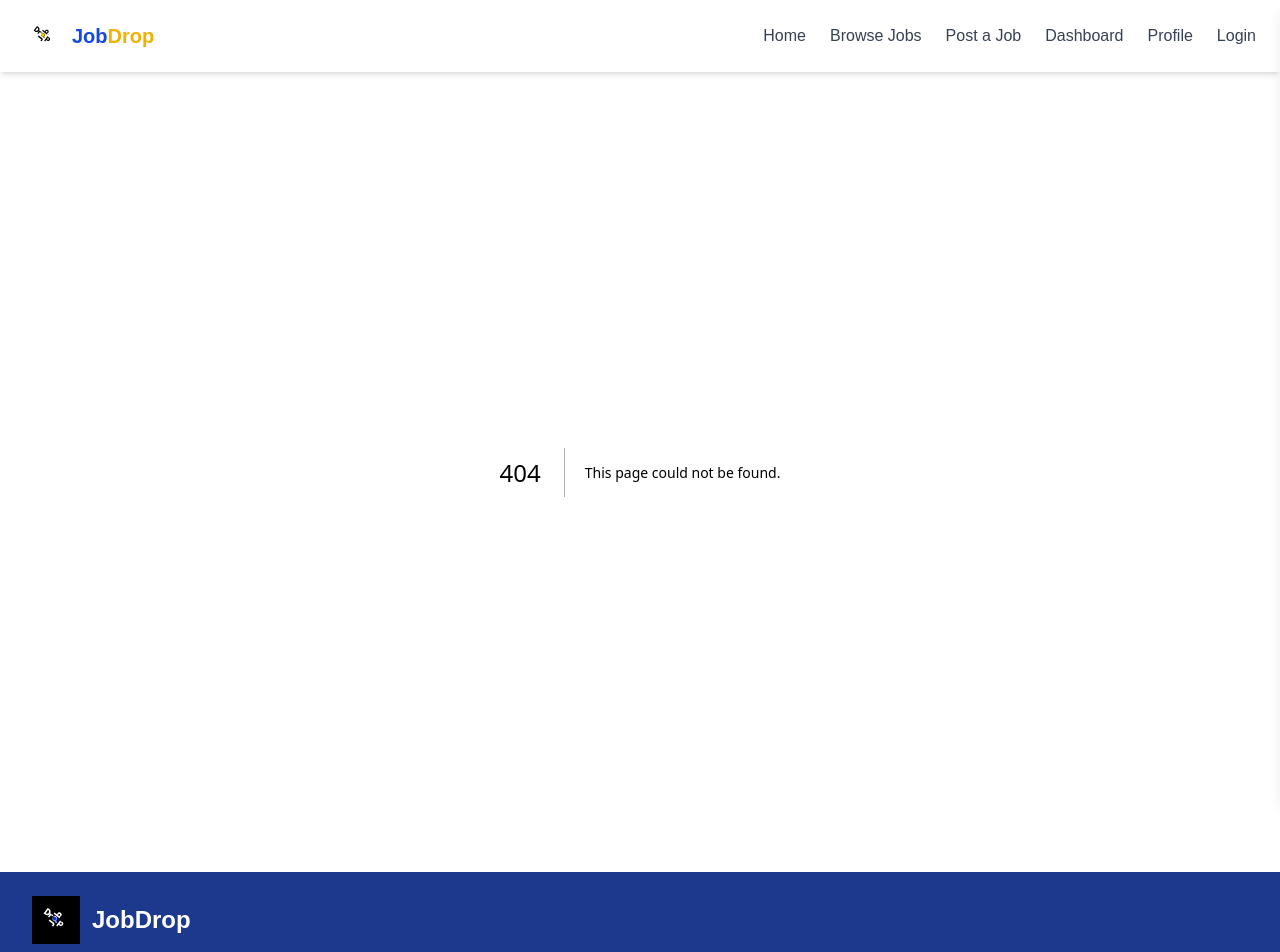
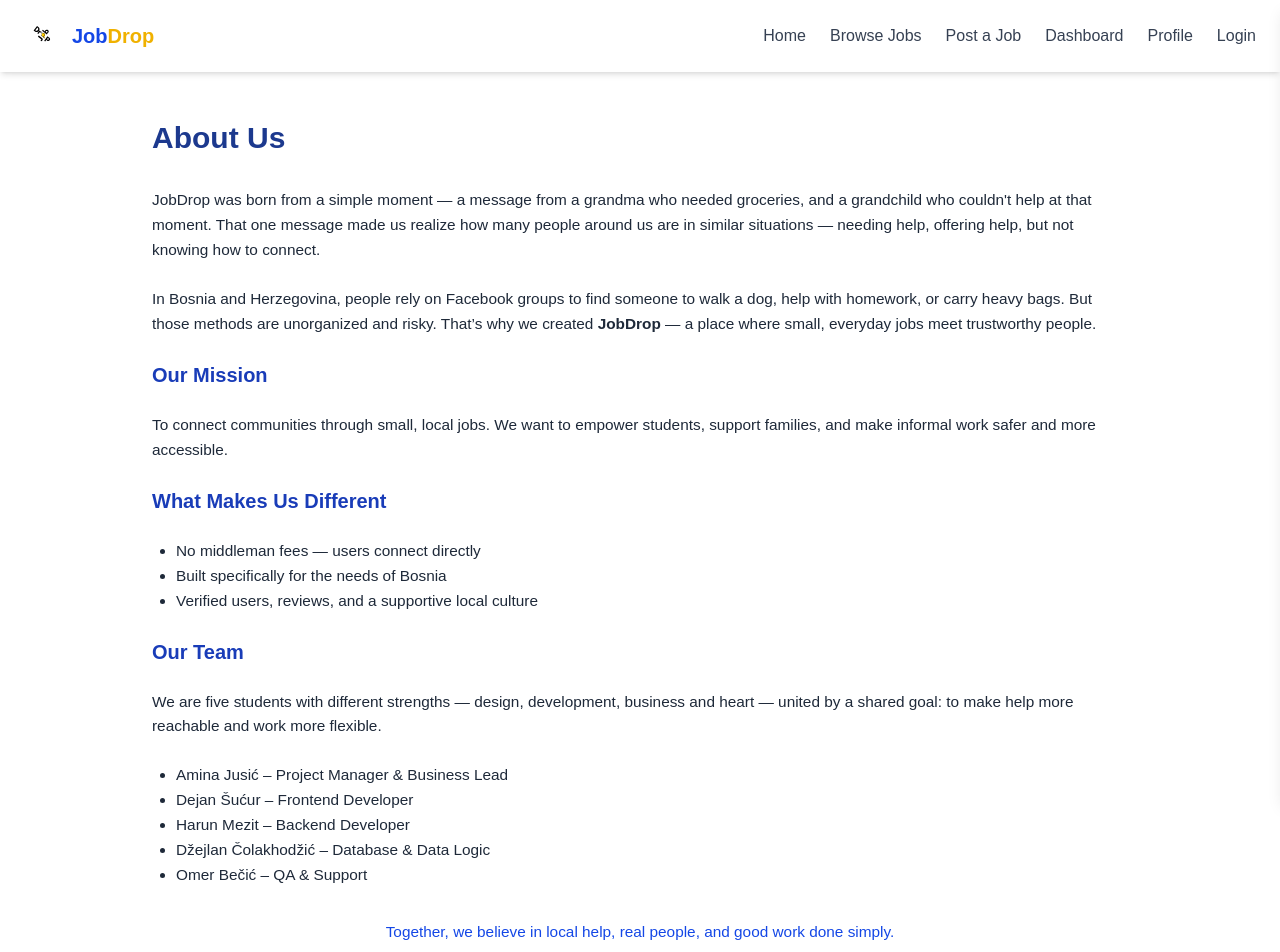
Before and after one commit to chimin14/JobDrop, a Next.js app in the folder jobdrop/: page /about in a window 1280 px wide. Before the commit this address had no page. Shown: the top 952 px of the page. Built offline with nearby package versions, Linux system fonts and the light colour scheme.

Commit message:
added About us page

```diff
--- /dev/null
+++ b/jobdrop/app/about/page.tsx
@@ -0,0 +1,53 @@
+"use client";
+
+export default function AboutPage() {
+  return (
+    <main className="max-w-5xl mx-auto px-6 py-12">
+      <h1 className="text-3xl font-bold text-blue-900 mb-8">About Us</h1>
+
+      <section className="space-y-6 text-gray-800 leading-relaxed text-[0.96rem]">
+        <p>
+          JobDrop was born from a simple moment — a message from a grandma who needed groceries,
+          and a grandchild who couldn't help at that moment. That one message made us realize how
+          many people around us are in similar situations — needing help, offering help, but not knowing how to connect.
+        </p>
+
+        <p>
+          In Bosnia and Herzegovina, people rely on Facebook groups to find someone to walk a dog,
+          help with homework, or carry heavy bags. But those methods are unorganized and risky.
+          That’s why we created <strong>JobDrop</strong> — a place where small, everyday jobs meet trustworthy people.
+        </p>
+
+        <h2 className="text-xl font-semibold text-blue-800 mt-6">Our Mission</h2>
+        <p>
+          To connect communities through small, local jobs. We want to empower students, support families,
+          and make informal work safer and more accessible.
+        </p>
+
+        <h2 className="text-xl font-semibold text-blue-800 mt-6">What Makes Us Different</h2>
+        <ul className="list-disc pl-6">
+          <li>No middleman fees — users connect directly</li>
+          <li>Built specifically for the needs of Bosnia</li>
+          <li>Verified users, reviews, and a supportive local culture</li>
+        </ul>
+
+        <h2 className="text-xl font-semibold text-blue-800 mt-6">Our Team</h2>
+        <p>
+          We are five students with different strengths — design, development, business and heart — united by a
+          shared goal: to make help more reachable and work more flexible.
+        </p>
+        <ul className="list-disc pl-6">
+          <li>Amina Jusić – Project Manager & Business Lead</li>
+          <li>Dejan Šućur – Frontend Developer</li>
+          <li>Harun Mezit – Backend Developer</li>
+          <li>Džejlan Čolakhodžić – Database & Data Logic</li>
+          <li>Omer Bečić – QA & Support</li>
+        </ul>
+
+        <p className="mt-8 text-center font-medium text-blue-700">
+          Together, we believe in local help, real people, and good work done simply.
+        </p>
+      </section>
+    </main>
+  );
+}
```
Also changed, not shown: 2 other files (tests, documents, lock files or other folders).
